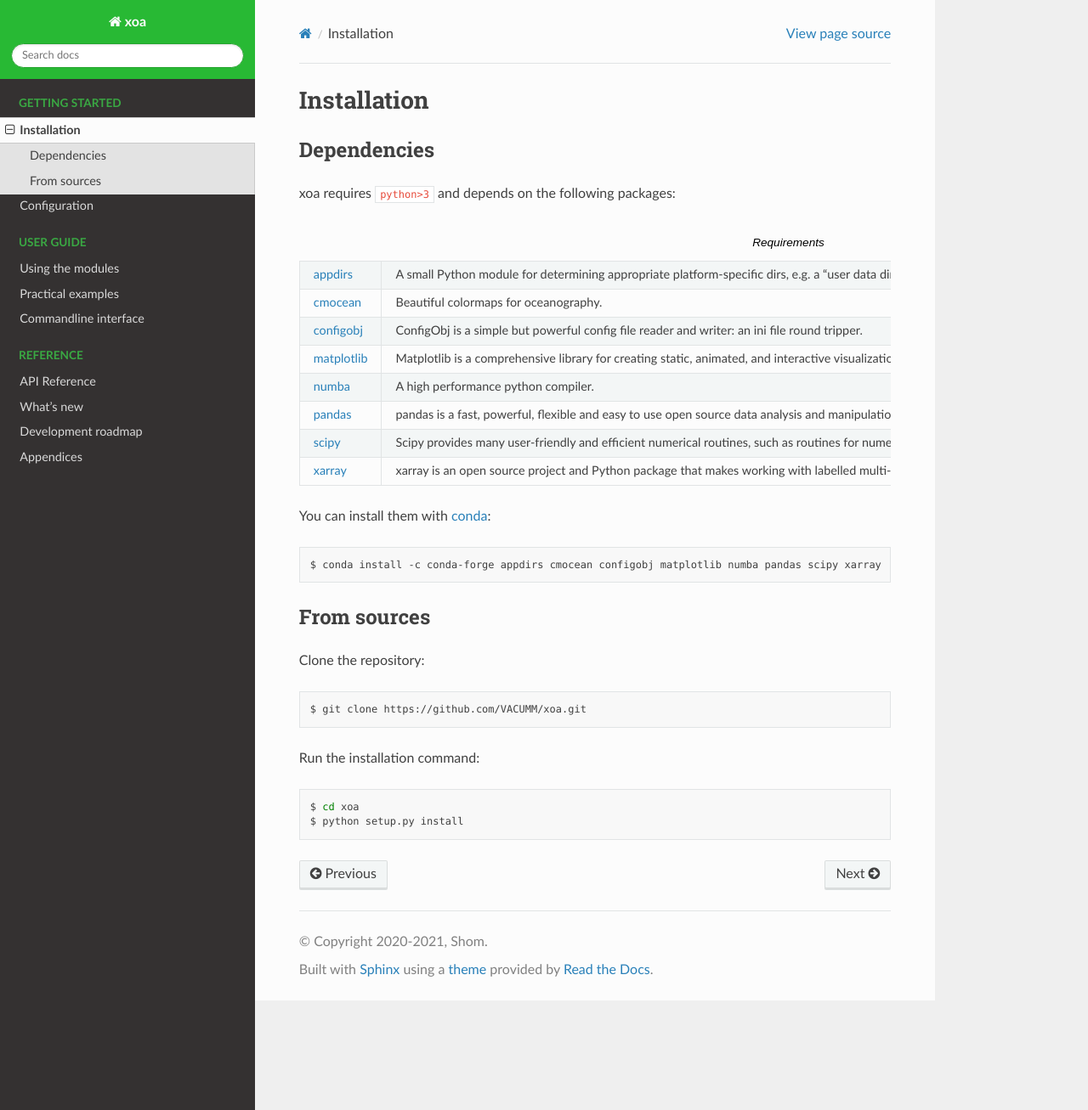
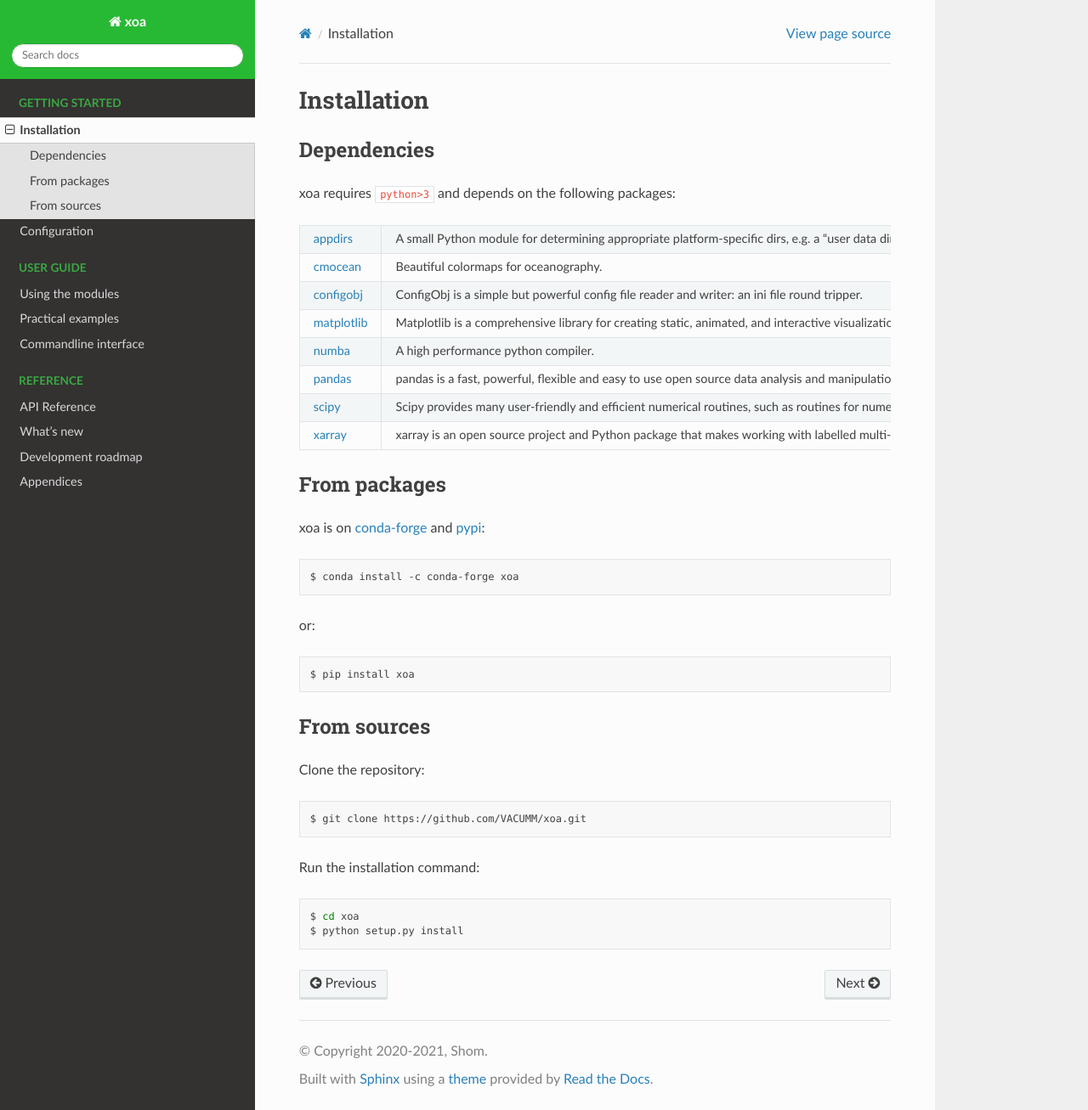
Before and after one commit to shom-fr/xoa, a Sphinx documentation site: the page built from doc/install.rst, in a window 1280 px wide and 1307 px high. Shown: the whole window at 85% size. Built offline with Sphinx 7.4.7 and the Read the Docs theme 2.0.0, drawn with Linux system fonts in a browser that asks for light colours; the version number could not be read and is left out.

Commit message:
Update install doc

```diff
--- a/doc/conf.py
+++ b/doc/conf.py
@@ -115,7 +115,7 @@ extlinks = {
 }
 
 # %% Nbsphinx
-nbsphinx_timeout = 120  # in seconds
+#nbsphinx_timeout = 120  # in seconds
 
 # %% User directives
 
--- a/doc/install.rst
+++ b/doc/install.rst
@@ -8,7 +8,7 @@ Dependencies
 
 xoa requires ``python>3`` and depends on the following packages:
 
-.. list-table:: Requirements
+.. list-table::
    :widths: 10 90
 
    * - `appdirs <http://github.com/ActiveState/appdirs>`_
@@ -36,9 +36,19 @@ xoa requires ``python>3`` and depends on the following packages:
      - xarray is an open source project and Python package that makes working
        with labelled multi-dimensional arrays simple, efficient, and fun!
 
-You can install them with `conda <https://docs.conda.io/en/latest/>`_::
 
-    $ conda install -c conda-forge appdirs cmocean configobj matplotlib numba pandas scipy xarray
+
+From packages
+-------------
+
+xoa is on `conda-forge <https://anaconda.org/conda-forge>`_
+and `pypi <https://pypi.org>`_::
+
+    $ conda install -c conda-forge xoa
+
+or::
+
+    $ pip install xoa
 
 
 From sources
```
Also changed, not shown: 1 other file.
